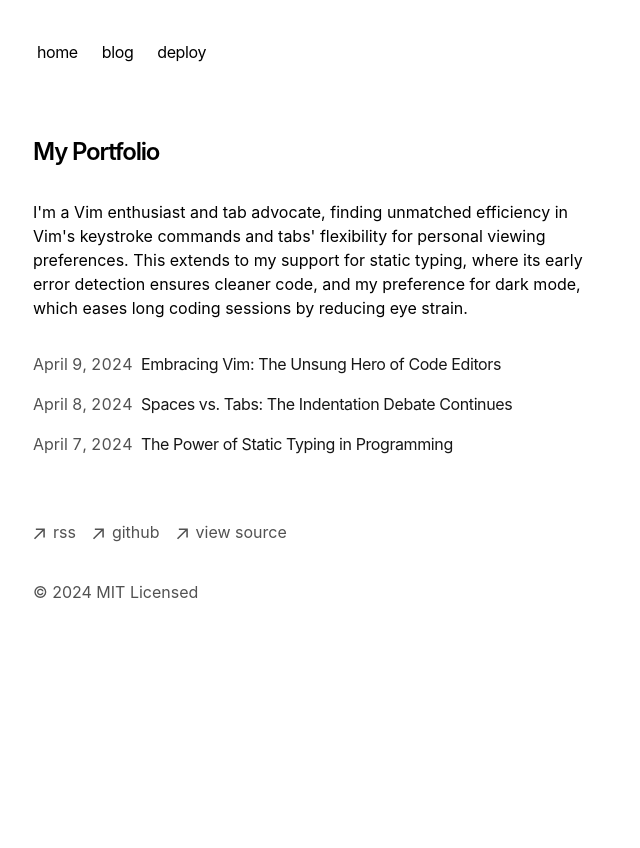
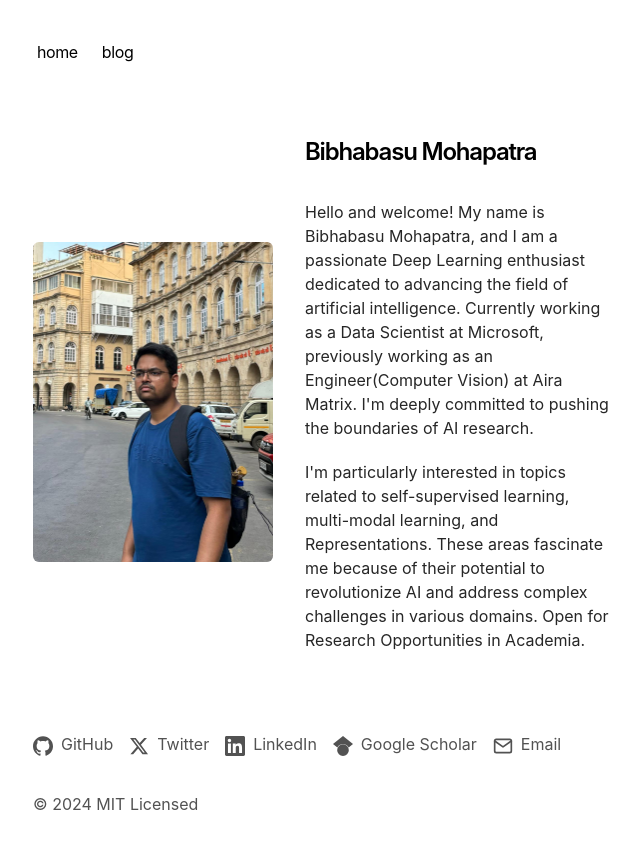
Before and after one commit to bibhabasumohapatra/bibhabasu, a Next.js app: page / in a window 1280 px wide. Shown: the top 848 px of the page, without its empty margins (319-959 px from the left). Before the commit the page ends 800 px from the top, so only its background shows below. Built offline with nearby package versions, Linux system fonts and the light colour scheme.

Commit message:
first-commit

```diff
--- a/app/components/footer.tsx
+++ b/app/components/footer.tsx
@@ -1,16 +1,40 @@
-function ArrowIcon() {
+function GitHubIcon() {
   return (
-    <svg
-      width="12"
-      height="12"
-      viewBox="0 0 12 12"
-      fill="none"
-      xmlns="http://www.w3.org/2000/svg"
-    >
-      <path
-        d="M2.07102 11.3494L0.963068 10.2415L9.2017 1.98864H2.83807L2.85227 0.454545H11.8438V9.46023H10.2955L10.3097 3.09659L2.07102 11.3494Z"
-        fill="currentColor"
-      />
+    <svg width="20" height="20" viewBox="0 0 24 24" fill="currentColor">
+      <path d="M12 .297c-6.63 0-12 5.373-12 12 0 5.303 3.438 9.8 8.205 11.385.6.113.82-.258.82-.577 0-.285-.01-1.04-.015-2.04-3.338.724-4.042-1.61-4.042-1.61C4.422 18.07 3.633 17.7 3.633 17.7c-1.087-.744.084-.729.084-.729 1.205.084 1.838 1.236 1.838 1.236 1.07 1.835 2.809 1.305 3.495.998.108-.776.417-1.305.76-1.605-2.665-.3-5.466-1.332-5.466-5.93 0-1.31.465-2.38 1.235-3.22-.135-.303-.54-1.523.105-3.176 0 0 1.005-.322 3.3 1.23.96-.267 1.98-.399 3-.405 1.02.006 2.04.138 3 .405 2.28-1.552 3.285-1.23 3.285-1.23.645 1.653.24 2.873.12 3.176.765.84 1.23 1.91 1.23 3.22 0 4.61-2.805 5.625-5.475 5.92.42.36.81 1.096.81 2.22 0 1.606-.015 2.896-.015 3.286 0 .315.21.69.825.57C20.565 22.092 24 17.592 24 12.297c0-6.627-5.373-12-12-12" />
+    </svg>
+  )
+}
+
+function TwitterIcon() {
+  return (
+    <svg width="20" height="20" viewBox="0 0 24 24" fill="currentColor">
+      <path d="M18.244 2.25h3.308l-7.227 8.26 8.502 11.24H16.17l-5.214-6.817L4.99 21.75H1.68l7.73-8.835L1.254 2.25H8.08l4.713 6.231zm-1.161 17.52h1.833L7.084 4.126H5.117z" />
+    </svg>
+  )
+}
+
+function LinkedInIcon() {
+  return (
+    <svg width="20" height="20" viewBox="0 0 24 24" fill="currentColor">
+      <path d="M20.447 20.452h-3.554v-5.569c0-1.328-.027-3.037-1.852-3.037-1.853 0-2.136 1.445-2.136 2.939v5.667H9.351V9h3.414v1.561h.046c.477-.9 1.637-1.85 3.37-1.85 3.601 0 4.267 2.37 4.267 5.455v6.286zM5.337 7.433c-1.144 0-2.063-.926-2.063-2.065 0-1.138.92-2.063 2.063-2.063 1.14 0 2.064.925 2.064 2.063 0 1.139-.925 2.065-2.064 2.065zm1.782 13.019H3.555V9h3.564v11.452zM22.225 0H1.771C.792 0 0 .774 0 1.729v20.542C0 23.227.792 24 1.771 24h20.451C23.2 24 24 23.227 24 22.271V1.729C24 .774 23.2 0 22.222 0h.003z" />
+    </svg>
+  )
+}
+
+function ScholarIcon() {
+  return (
+    <svg width="20" height="20" viewBox="0 0 24 24" fill="currentColor">
+      <path d="M5.242 13.769L0 9.5 12 0l12 9.5-5.242 4.269C17.548 11.249 14.978 9.5 12 9.5c-2.977 0-5.548 1.748-6.758 4.269zM12 10a7 7 0 1 0 0 14 7 7 0 0 0 0-14z" />
+    </svg>
+  )
+}
+
+function EmailIcon() {
+  return (
+    <svg width="20" height="20" viewBox="0 0 24 24" fill="none" stroke="currentColor" strokeWidth="2" strokeLinecap="round" strokeLinejoin="round">
+      <path d="M4 4h16c1.1 0 2 .9 2 2v12c0 1.1-.9 2-2 2H4c-1.1 0-2-.9-2-2V6c0-1.1.9-2 2-2z" />
+      <polyline points="22,6 12,13 2,6" />
     </svg>
   )
 }
@@ -18,16 +42,16 @@
 export default function Footer() {
   return (
     <footer className="mb-16">
-      <ul className="font-sm mt-8 flex flex-col space-x-0 space-y-2 text-neutral-600 md:flex-row md:space-x-4 md:space-y-0 dark:text-neutral-300">
+      <ul className="font-sm mt-8 flex flex-wrap gap-4 text-neutral-600 dark:text-neutral-300">
         <li>
           <a
             className="flex items-center transition-all hover:text-neutral-800 dark:hover:text-neutral-100"
             rel="noopener noreferrer"
             target="_blank"
-            href="/rss"
+            href="https://github.com/bibhabasumohapatra"
           >
-            <ArrowIcon />
-            <p className="ml-2 h-7">rss</p>
+            <GitHubIcon />
+            <p className="ml-2 h-7">GitHub</p>
           </a>
         </li>
         <li>
@@ -35,10 +59,10 @@
             className="flex items-center transition-all hover:text-neutral-800 dark:hover:text-neutral-100"
             rel="noopener noreferrer"
             target="_blank"
-            href="https://github.com/vercel/next.js"
+            href="https://twitter.com/bibhabasuM1610"
           >
-            <ArrowIcon />
-            <p className="ml-2 h-7">github</p>
+            <TwitterIcon />
+            <p className="ml-2 h-7">Twitter</p>
           </a>
         </li>
         <li>
@@ -46,10 +70,30 @@
             className="flex items-center transition-all hover:text-neutral-800 dark:hover:text-neutral-100"
             rel="noopener noreferrer"
             target="_blank"
-            href="https://vercel.com/templates/next.js/portfolio-starter-kit"
+            href="https://www.linkedin.com/in/bibhabasu-mohapatra-3b8205193"
           >
-            <ArrowIcon />
-            <p className="ml-2 h-7">view source</p>
+            <LinkedInIcon />
+            <p className="ml-2 h-7">LinkedIn</p>
+          </a>
+        </li>
+        <li>
+          <a
+            className="flex items-center transition-all hover:text-neutral-800 dark:hover:text-neutral-100"
+            rel="noopener noreferrer"
+            target="_blank"
+            href="https://scholar.google.com/citations?user=u5DLnWYAAAAJ&hl=en"
+          >
+            <ScholarIcon />
+            <p className="ml-2 h-7">Google Scholar</p>
+          </a>
+        </li>
+        <li>
+          <a
+            className="flex items-center transition-all hover:text-neutral-800 dark:hover:text-neutral-100"
+            href="mailto:bibhabasumohapatrabm@gmail.com"
+          >
+            <EmailIcon />
+            <p className="ml-2 h-7">Email</p>
           </a>
         </li>
       </ul>
--- a/app/components/nav.tsx
+++ b/app/components/nav.tsx
@@ -7,9 +7,7 @@
   '/blog': {
     name: 'blog',
   },
-  'https://vercel.com/templates/next.js/portfolio-starter-kit': {
-    name: 'deploy',
-  },
+
 }
 
 export function Navbar() {
--- a/app/layout.tsx
+++ b/app/layout.tsx
@@ -11,15 +11,15 @@
 export const metadata: Metadata = {
   metadataBase: new URL(baseUrl),
   title: {
-    default: 'Next.js Portfolio Starter',
+    default: 'Bibhabasu Mohapatra',
     template: '%s | Next.js Portfolio Starter',
   },
-  description: 'This is my portfolio.',
+  description: 'This is my Profile Page',
   openGraph: {
-    title: 'My Portfolio',
-    description: 'This is my portfolio.',
+    title: 'Bibhabasu Mohapatra',
+    description: 'This is my Profile Page',
     url: baseUrl,
-    siteName: 'My Portfolio',
+    siteName: 'Bibhabasu Mohapatra',
     locale: 'en_US',
     type: 'website',
   },
--- a/app/page.tsx
+++ b/app/page.tsx
@@ -1,20 +1,34 @@
 import { BlogPosts } from 'app/components/posts'
+import Image from 'next/image'
 
 export default function Page() {
   return (
     <section>
-      <h1 className="mb-8 text-2xl font-semibold tracking-tighter">
-        My Portfolio
-      </h1>
-      <p className="mb-4">
-        {`I'm a Vim enthusiast and tab advocate, finding unmatched efficiency in
-        Vim's keystroke commands and tabs' flexibility for personal viewing
-        preferences. This extends to my support for static typing, where its
-        early error detection ensures cleaner code, and my preference for dark
-        mode, which eases long coding sessions by reducing eye strain.`}
-      </p>
-      <div className="my-8">
-        <BlogPosts />
+      <div className="flex flex-col-reverse md:flex-row items-start md:items-center gap-8 mb-8">
+        <div className="relative w-full aspect-[3/4] md:w-[240px] md:h-[320px] flex-shrink-0">
+          <Image
+            src="/bibhabasu_1.jpg"
+            alt="Bibhabasu Mohapatra"
+            fill
+            priority
+            className="rounded-md object-cover"
+          />
+        </div>
+        <div>
+          <h1 className="mb-8 text-2xl font-semibold tracking-tighter">
+            Bibhabasu Mohapatra
+          </h1>
+          <div className="space-y-4 prose prose-neutral dark:prose-invert">
+            <p>
+              Hello and welcome! My name is Bibhabasu Mohapatra, and I am a passionate Deep Learning enthusiast dedicated to advancing the field of artificial intelligence.
+              Currently working as a Data Scientist at Microsoft, previously working as an Engineer(Computer Vision) at Aira Matrix. I'm deeply committed to pushing the boundaries of AI research.
+            </p>
+            <p>
+              I'm particularly interested in topics related to self-supervised learning, multi-modal learning, and Representations. These areas fascinate me because of their potential to revolutionize AI and address complex challenges in various domains.
+              Open for Research Opportunities in Academia.
+            </p>
+          </div>
+        </div>
       </div>
     </section>
   )
--- a/app/rss/route.ts
+++ /dev/null
@@ -1,42 +0,0 @@
-import { baseUrl } from 'app/sitemap'
-import { getBlogPosts } from 'app/blog/utils'
-
-export async function GET() {
-  let allBlogs = await getBlogPosts()
-
-  const itemsXml = allBlogs
-    .sort((a, b) => {
-      if (new Date(a.metadata.publishedAt) > new Date(b.metadata.publishedAt)) {
-        return -1
-      }
-      return 1
-    })
-    .map(
-      (post) =>
-        `<item>
-          <title>${post.metadata.title}</title>
-          <link>${baseUrl}/blog/${post.slug}</link>
-          <description>${post.metadata.summary || ''}</description>
-          <pubDate>${new Date(
-            post.metadata.publishedAt
-          ).toUTCString()}</pubDate>
-        </item>`
-    )
-    .join('\n')
-
-  const rssFeed = `<?xml version="1.0" encoding="UTF-8" ?>
-  <rss version="2.0">
-    <channel>
-        <title>My Portfolio</title>
-        <link>${baseUrl}</link>
-        <description>This is my portfolio RSS feed</description>
-        ${itemsXml}
-    </channel>
-  </rss>`
-
-  return new Response(rssFeed, {
-    headers: {
-      'Content-Type': 'text/xml',
-    },
-  })
-}
```
Also changed, not shown: public/bibhabasu_1.jpg (added).
